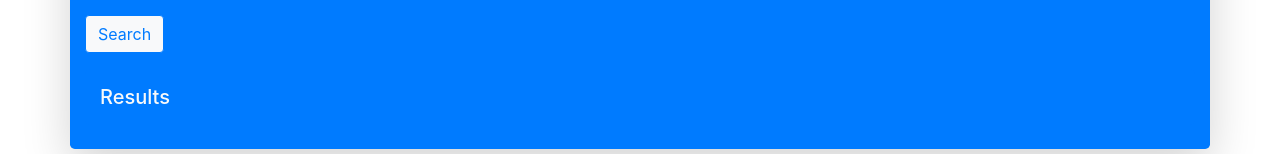
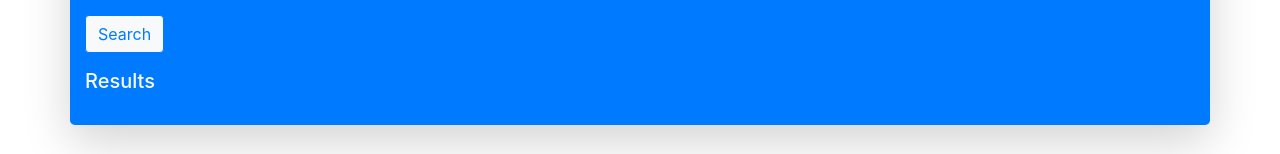
Before and after one commit to nicoloparco/google-books-search, a React (Create React App) app in the folder client/: page / in a window 1280 px wide. Shown: the part 643-797 px from the top of the page. Built offline with nearby package versions, Linux system fonts and the light colour scheme.

Commit message:
completed search page

```diff
--- a/client/src/components/Book/index.js
+++ b/client/src/components/Book/index.js
@@ -9,9 +9,9 @@ const Book = (props) => (
             <div className="col-md-4">
                 <img className="img-fluid thumbnail bookImg border border-primary rounded-lg" src={props.image} alt={props.title}></img>
             </div>
-            <div className="col-md-6 text-right">
+            <div className="col-md-6 text-right mt-3">
+                <p>{props.summary}</p>
                 <button type="button" className="btn btn-primary rounded-lg mb-3">Save</button>
-                <p>{props.summary}</p>
             </div>
         </div>
     </div>
--- a/client/src/components/BookSearch/index.js
+++ b/client/src/components/BookSearch/index.js
@@ -13,7 +13,6 @@ const BookSearch = () => {
         fetch(fetchUrl, { method: "GET"}).then(res => res.json()).then(
             (result) => {
                 setBooksList(result.items)
-                console.log(result.items)
             }
         )
     )
@@ -24,9 +23,8 @@ const BookSearch = () => {
                 <h5>Search for Books:</h5>
                 <input value={bookName} type="text" placeholder="Enter book name here" style={{width: "100%"}} onChange={(event) => setBookName(event.target.value)}></input>
                 <button className="btn btn-outline-primary bg-light mt-3" onClick={(event) => searchBook()}>Search</button>
-
+                <h5 className="mt-3">Results</h5>
                 <div className="container mt-3 bg-primary text-light rounded-lg">
-                <h5 className="py-3">Results</h5>
                     {booksList.map((item, key) => (
                         <Book key={key} title={item.volumeInfo.title} author={item.volumeInfo.authors} image={item.volumeInfo.imageLinks ? item.volumeInfo.imageLinks.thumbnail : "No Image"} summary={item.volumeInfo.description ? item.volumeInfo.description.slice(0, 275) + "..." : "No summary available"} />
                     ))}
```
